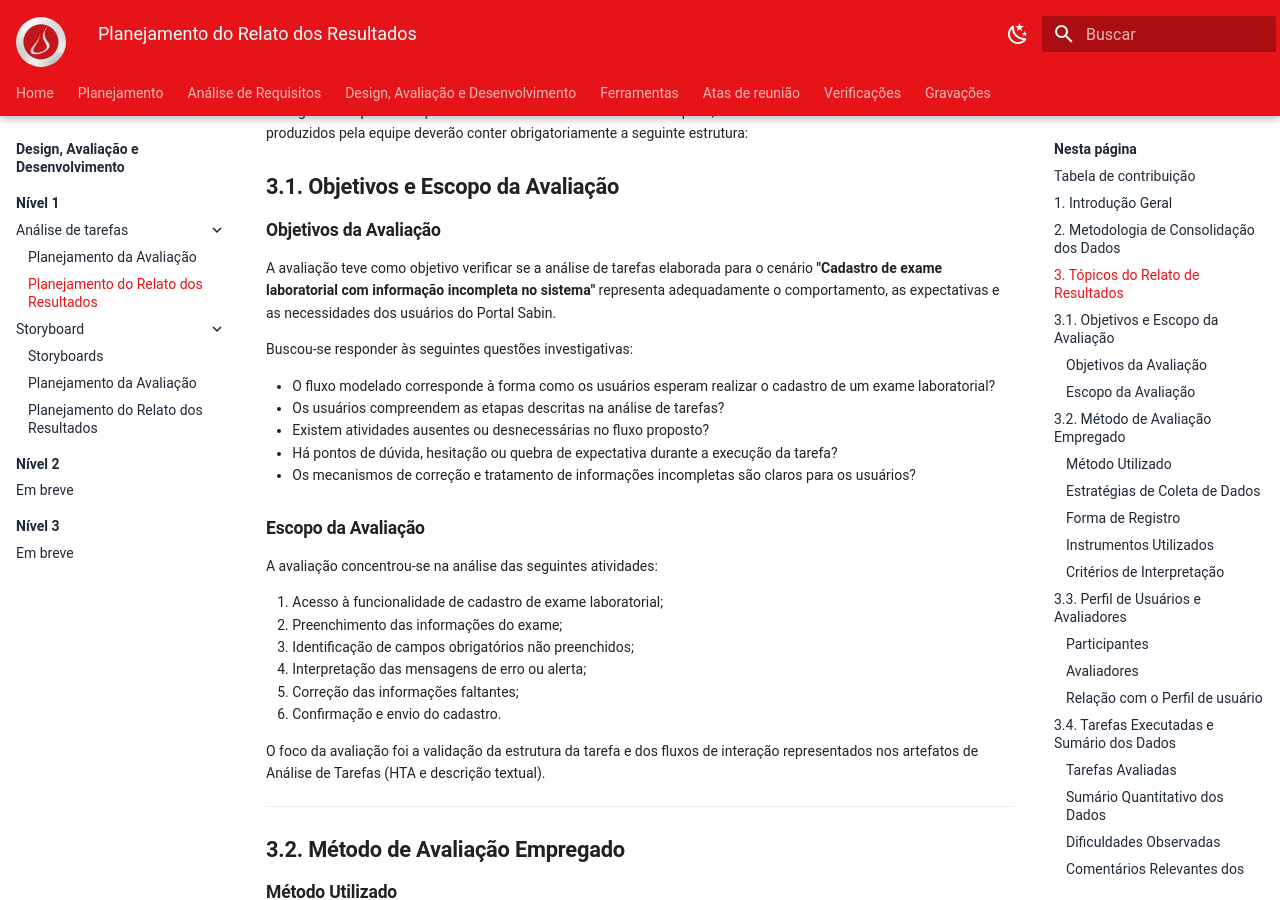
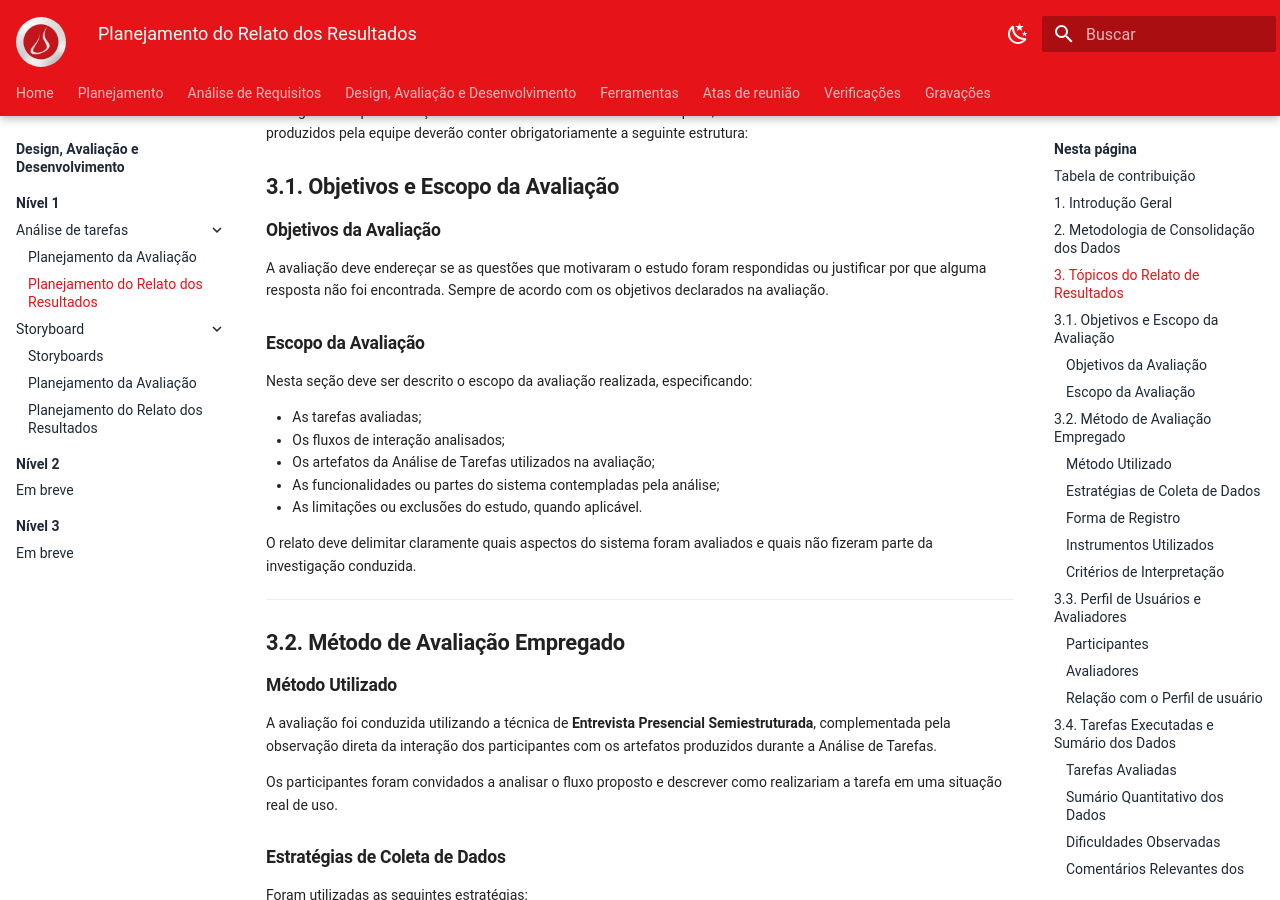
Before and after one commit to Interacao-Humano-Computador/2026.1-Grupo07, an MkDocs documentation site: the page built from docs/AvaliacaoDesenvolvimento/Nivel01/AnaliseDeTarefas/PlanejamentoDosResultados.md, in a window 1280 px wide and 900 px high, scrolled down 1026 px. Built offline with MkDocs 1.6.1 and Material for MkDocs 9.7.7, drawn with Linux system fonts in a browser that asks for light colours; some of the changed text lies outside the part shown.

Commit message:
fix: task analisys planning

```diff
--- a/docs/AvaliacaoDesenvolvimento/Nivel01/AnaliseDeTarefas/PlanejamentoDosResultados.md
+++ b/docs/AvaliacaoDesenvolvimento/Nivel01/AnaliseDeTarefas/PlanejamentoDosResultados.md
@@ -39,28 +39,19 @@ Para garantir a padronização e o atendimento aos critérios da disciplina, tod
 
 ### Objetivos da Avaliação
 
-A avaliação teve como objetivo verificar se a análise de tarefas elaborada para o cenário **"Cadastro de exame laboratorial com informação incompleta no sistema"** representa adequadamente o comportamento, as expectativas e as necessidades dos usuários do Portal Sabin.
-
-Buscou-se responder às seguintes questões investigativas:
-
-- O fluxo modelado corresponde à forma como os usuários esperam realizar o cadastro de um exame laboratorial?
-- Os usuários compreendem as etapas descritas na análise de tarefas?
-- Existem atividades ausentes ou desnecessárias no fluxo proposto?
-- Há pontos de dúvida, hesitação ou quebra de expectativa durante a execução da tarefa?
-- Os mecanismos de correção e tratamento de informações incompletas são claros para os usuários?
+A avaliação deve endereçar se as questões que motivaram o estudo foram respondidas ou justificar por que alguma resposta não foi encontrada. Sempre de acordo com os objetivos declarados na avaliação.
 
 ### Escopo da Avaliação
 
-A avaliação concentrou-se na análise das seguintes atividades:
+Nesta seção deve ser descrito o escopo da avaliação realizada, especificando:
 
-1. Acesso à funcionalidade de cadastro de exame laboratorial;
-2. Preenchimento das informações do exame;
-3. Identificação de campos obrigatórios não preenchidos;
-4. Interpretação das mensagens de erro ou alerta;
-5. Correção das informações faltantes;
-6. Confirmação e envio do cadastro.
+- As tarefas avaliadas;
+- Os fluxos de interação analisados;
+- Os artefatos da Análise de Tarefas utilizados na avaliação;
+- As funcionalidades ou partes do sistema contempladas pela análise;
+- As limitações ou exclusões do estudo, quando aplicável.
 
-O foco da avaliação foi a validação da estrutura da tarefa e dos fluxos de interação representados nos artefatos de Análise de Tarefas (HTA e descrição textual).
+O relato deve delimitar claramente quais aspectos do sistema foram avaliados e quais não fizeram parte da investigação conduzida.
 
 ---
 
@@ -152,7 +143,6 @@ Essa proximidade com o contexto de uso contribui para a validação dos fluxos r
 | Métrica | Resultado |
 |----------|-----------|
 | Número de participantes | XX |
-| Tempo médio de execução | XX min |
 | Quantidade de erros observados | XX |
 | Pontos de hesitação identificados | XX |
 | Interrupções da tarefa | XX |
@@ -300,4 +290,4 @@ As correções propostas deverão ser incorporadas aos artefatos e consideradas
 | Versão | Data | Descrição | Autores | Data Revisão | Descrição Revisão | Revisores |
 | :---: | :---: | :--- | :--- | :---: | :--- | :--- |
 | 1.0 | 19/05/2026 | Criação do documento | [Hugo Freitas Silva](https://github.com/HugoFreitass) | 19/05/2026 | Revisão da estrutura inicial e adequação ao framework DECIDE | [Philipe Amâncio](https://github.com/Phill-Chill) e [Hugo Freitas Silva](https://github.com/HugoFreitass) |
-| 1.1 | 22/05/2026 | Correções gerais | [Hugo Freitas Silva](https://github.com/HugoFreitass) | 23/05/2026 | Revisão da estrutura inicial e adequação ao framework DECIDE | [Philipe Amancio](https://github.com/Phill-Chill) |
+| 1.1 | 22/05/2026 | Correções gerais | [Hugo Freitas Silva](https://github.com/HugoFreitass) | 23/05/2026 | - | [Philipe Amancio](https://github.com/Phill-Chill) |
```
